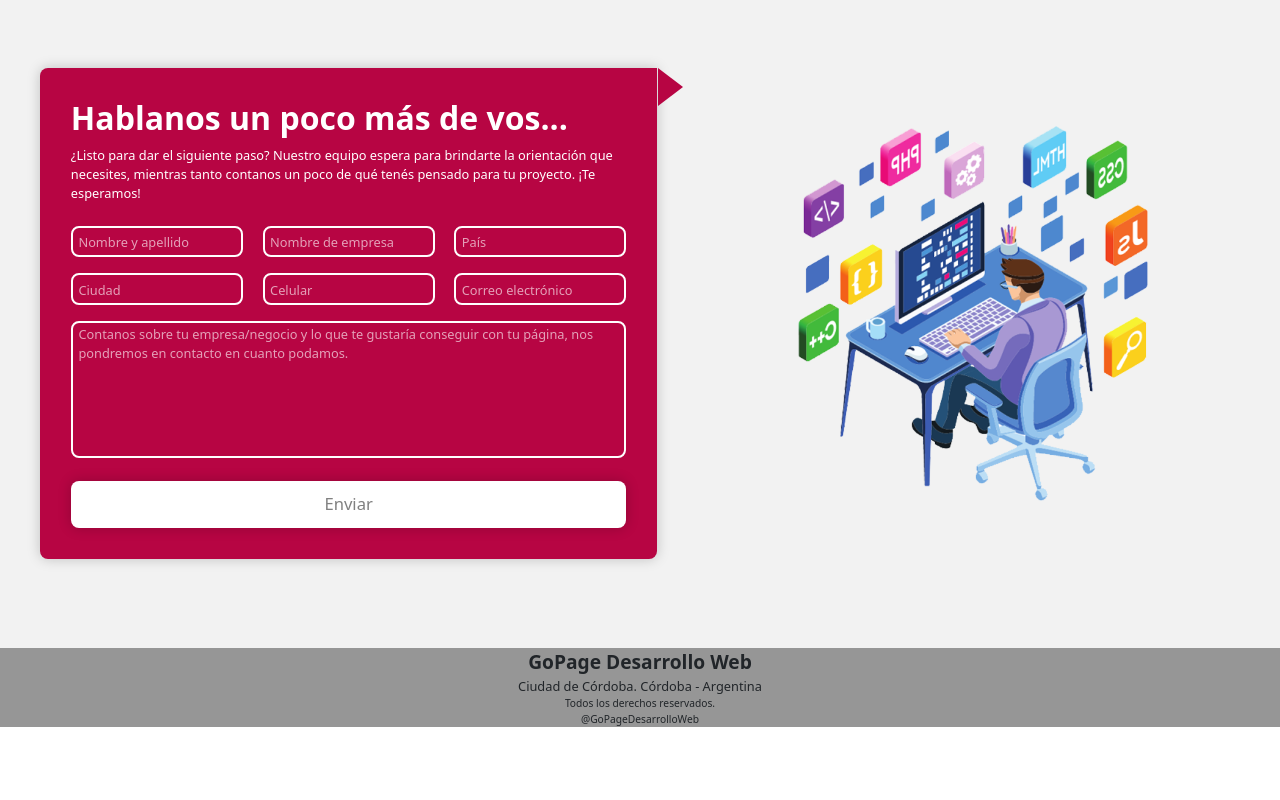
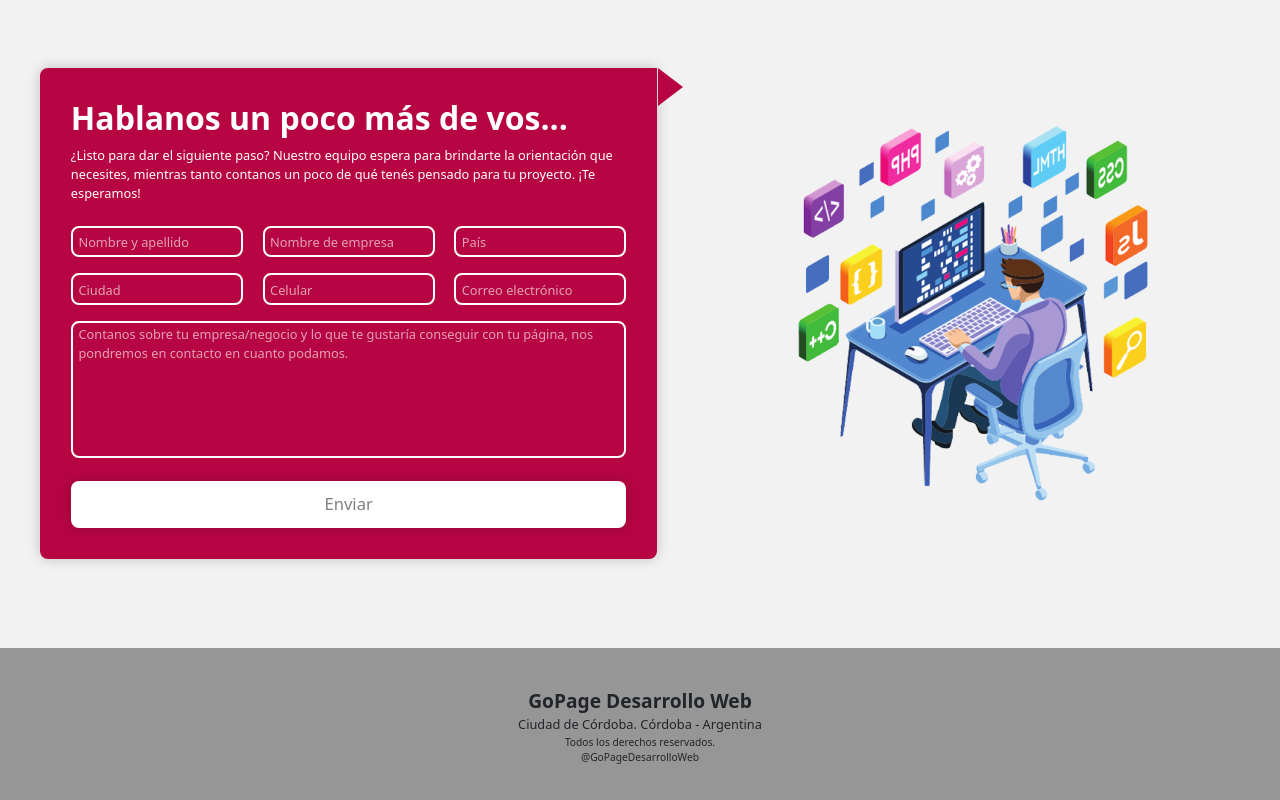
Before and after one commit to dileo24/portafolioGP, a React (Create React App) app in the folder client/: page / in a window 1280 px wide. Shown: the part 4435-5235 px from the top of the page. Before the commit the page ends 5162 px from the top, so only its background shows below. Built offline with nearby package versions, Linux system fonts and the light colour scheme.

Commit message:
padding a footer

```diff
--- a/client/src/styles/components/_footer.scss
+++ b/client/src/styles/components/_footer.scss
@@ -1,6 +1,6 @@
 .footerContainer {
   background-color: rgb(150, 150, 150);
-
+  padding: 3% 0;
   p {
     @include centerCol;
     text-align: center;
```
